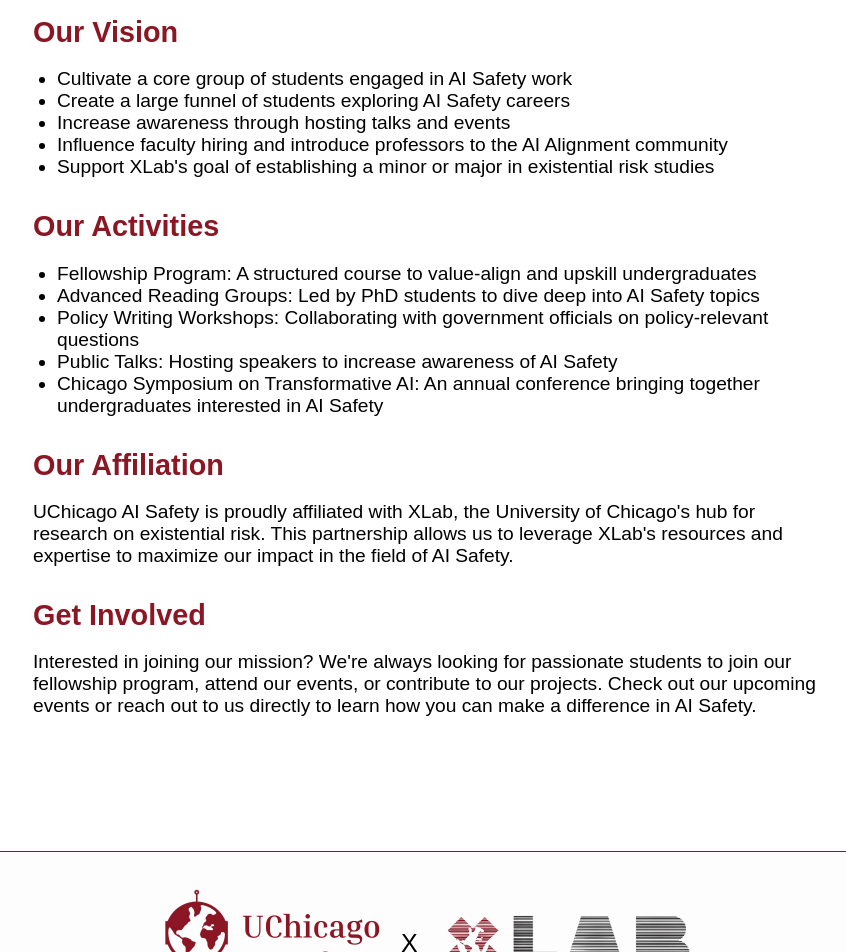
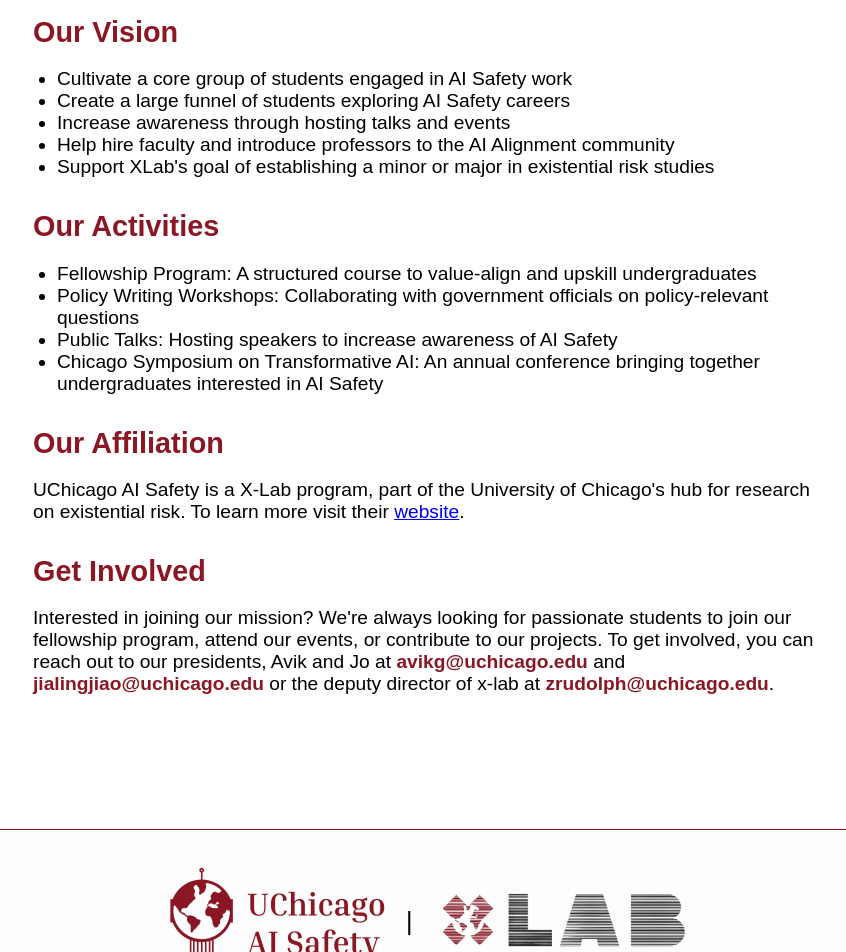
Before and after one commit to zroe1/uchicago-ai-safety, a Next.js app: page /about in a window 1280 px wide. Shown: the part 440-1392 px from the top of the page, without its empty margins (207-1053 px from the left). Built offline with nearby package versions, Linux system fonts and the light colour scheme; a web font is replaced by a local one.

Commit message:
first batch of website updates

```diff
--- a/src/app/Footer/Footer.js
+++ b/src/app/Footer/Footer.js
@@ -14,7 +14,7 @@
             height={288 * 0.5}
             className={styles.logo}
           />
-          <p className={styles.x}>X</p>
+          <p className={styles.x}>|</p>
           <Image
             src="/x-lab-logo.png"
             alt="X-Risk Lab Logo"
--- a/src/app/about/page.js
+++ b/src/app/about/page.js
@@ -30,7 +30,7 @@
           <li>Cultivate a core group of students engaged in AI Safety work</li>
           <li>Create a large funnel of students exploring AI Safety careers</li>
           <li>Increase awareness through hosting talks and events</li>
-          <li>Influence faculty hiring and introduce professors to the AI Alignment community</li>
+          <li>Help hire faculty and introduce professors to the AI Alignment community</li>
           <li>
             Support XLab&#39;s goal of establishing a minor or major in existential risk studies
           </li>
@@ -41,7 +41,6 @@
         <h2 className={styles.secondaryTitle}>Our Activities</h2>
         <ul className={styles.unorderedLst}>
           <li>Fellowship Program: A structured course to value-align and upskill undergraduates</li>
-          <li>Advanced Reading Groups: Led by PhD students to dive deep into AI Safety topics</li>
           <li>
             Policy Writing Workshops: Collaborating with government officials on policy-relevant
             questions
@@ -57,9 +56,9 @@
       <section className={styles.affiliationSection}>
         <h2 className={styles.secondaryTitle}>Our Affiliation</h2>
         <p className={styles.paragraph}>
-          UChicago AI Safety is proudly affiliated with XLab, the University of Chicago&#39;s hub
-          for research on existential risk. This partnership allows us to leverage XLab&#39;s
-          resources and expertise to maximize our impact in the field of AI Safety.
+          UChicago AI Safety is a X-Lab program, part of the University of Chicago&#39;s hub for
+          research on existential risk. To learn more visit their{" "}
+          <a href="https://xrisk.uchicago.edu/">website</a>.
         </p>
       </section>
 
@@ -67,9 +66,11 @@
         <h2 className={styles.secondaryTitle}>Get Involved</h2>
         <p className={styles.paragraph}>
           Interested in joining our mission? We&#39;re always looking for passionate students to
-          join our fellowship program, attend our events, or contribute to our projects. Check out
-          our upcoming events or reach out to us directly to learn how you can make a difference in
-          AI Safety.
+          join our fellowship program, attend our events, or contribute to our projects. To get
+          involved, you can reach out to our presidents, Avik and Jo at{" "}
+          <span className={styles.email}>avikg@uchicago.edu</span> and{" "}
+          <span className={styles.email}>jialingjiao@uchicago.edu</span> or the deputy director of
+          x-lab at <span className={styles.email}>zrudolph@uchicago.edu</span>.
         </p>
       </section>
     </div>
--- a/src/app/about/page.module.css
+++ b/src/app/about/page.module.css
@@ -16,6 +16,11 @@
     height: 3px;
     background-color: #8B1724;
     margin-bottom: 2rem;
+  }
+
+  .email {
+    color: #8B1724;
+    font-weight: 600;
   }
 
   .paragraph {
--- a/src/app/get-involved/page.js
+++ b/src/app/get-involved/page.js
@@ -21,7 +21,9 @@
           skills, and connect with like-minded peers. Our program is designed to value-align and
           upskill undergraduates interested in AI Safety careers.
         </p>
-        <a href="/fellowship" className={styles.actionButton}>
+        <a
+          href="https://docs.google.com/forms/d/e/1FAIpQLSf4O9WXV85jQKCTS046IDnHUqMbAu85p8vDUFSyncGzoQrJ9g/viewform?usp=sf_link"
+          className={styles.actionButton}>
           Learn More & Apply
         </a>
       </section>
--- a/src/app/layout.js
+++ b/src/app/layout.js
@@ -5,7 +5,7 @@
 
 export const metadata = {
   title: "UChicago AI Safety",
-  description: "UChicago's student-led initiative studying AI safety, sponsored by the x-risk lab.",
+  description: "UChicago's student-led initiative studying AI safety.",
   icons: {
     icon: [
       { rel: "icon", url: "/favicon.ico", sizes: "48x48" },
--- a/src/app/page.js
+++ b/src/app/page.js
@@ -19,9 +19,9 @@
             <span className={styles.titleBottom}>shape the future of AI safety.</span>
           </h1>
           <div className={styles.xLabContainer}>
-            <h2 className={styles.xRiskTitle}>
+            {/* <h2 className={styles.xRiskTitle}>
               Sponsored by the University of Chicago&#39;s x-risk lab
-            </h2>
+            </h2> */}
             <Image
               src="/x-lab-logo.png"
               alt="AI Safety Student Team Logo"
--- a/src/header/Header.js
+++ b/src/header/Header.js
@@ -46,7 +46,7 @@
   return (
     <header className={styles.header}>
       <div className={styles.container}>
-        <a href="/">
+        <a href="/" className={styles.logoContainer}>
           <Image
             src="/logo.png"
             alt="AI Safety Student Team Logo"
@@ -54,6 +54,13 @@
             height={288 * 0.5}
             className={styles.logo}
           />
+          {/* <Image
+            src="/x-lab-logo.png"
+            alt="AI Safety Student Team Logo"
+            width={853 * 0.3}
+            height={293 * 0.3}
+            className={styles.logo}
+          /> */}
         </a>
         {isMobile ? (
           <div className={styles.mobileMenuContainer}>
--- a/src/header/Header.module.css
+++ b/src/header/Header.module.css
@@ -14,6 +14,7 @@
 .logoContainer {
   display: flex;
   align-items: center;
+  justify-content: center;
   gap: 1rem;
 }
 
```
